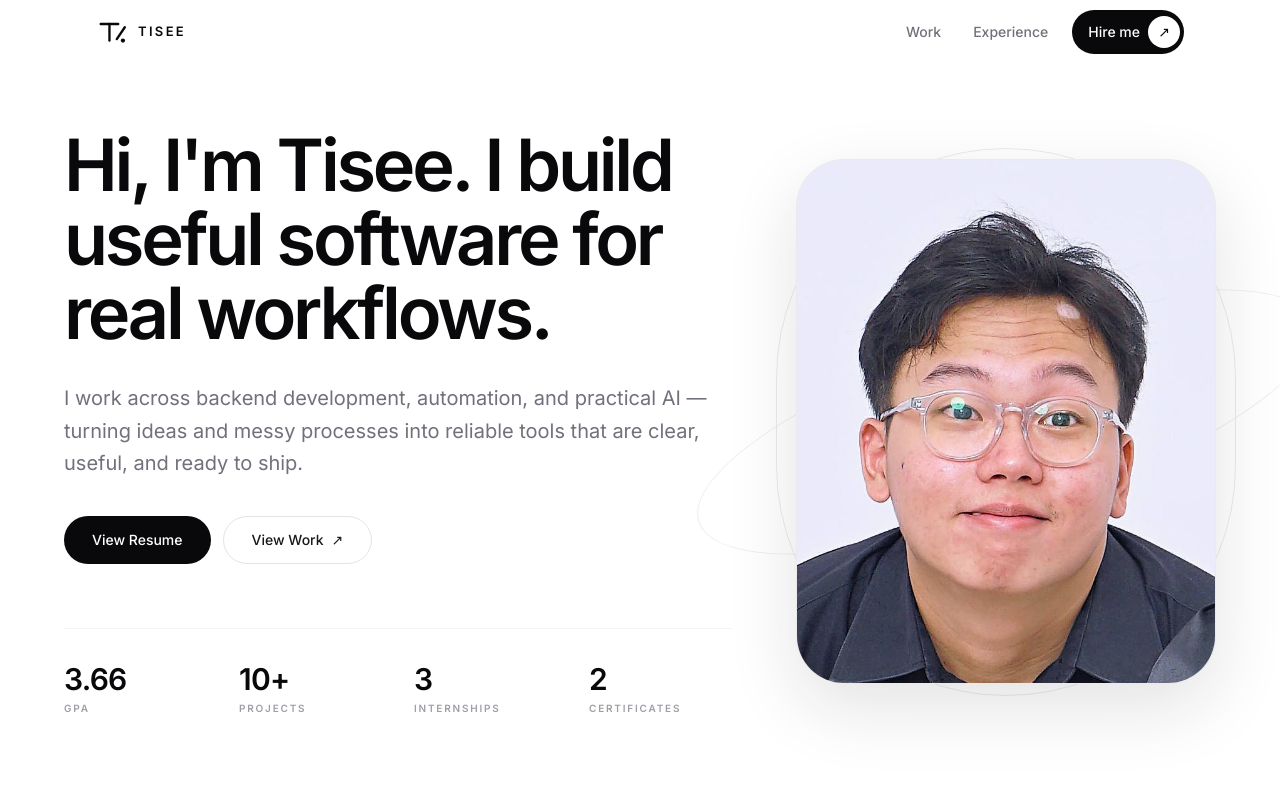
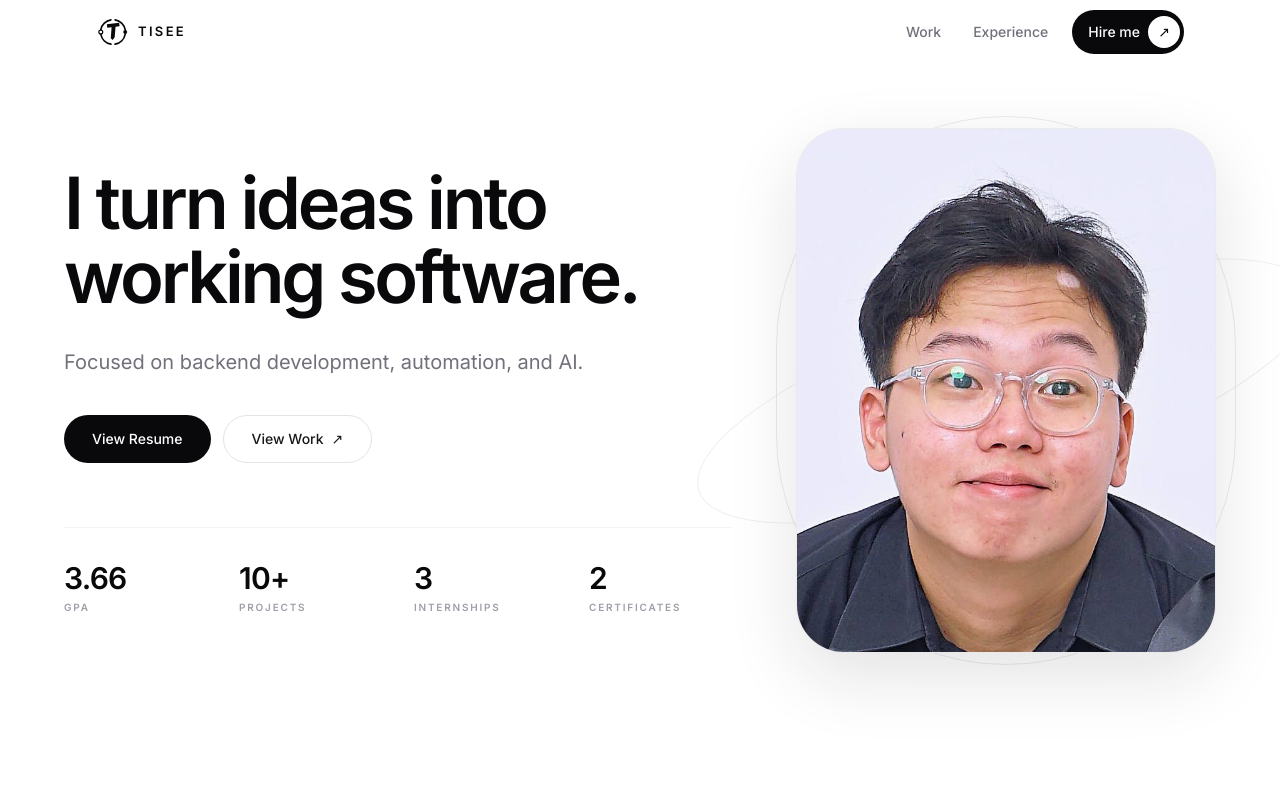
Before and after one commit to Tisee747/tisee-portfolio-v2, a Next.js app: page / in a window 1280 px wide. Shown: the top 800 px of the page. Built offline with nearby package versions, Linux system fonts and the light colour scheme.

Commit message:
fix: update Tisee logo and hero copy

```diff
--- a/src/app/opengraph-image.tsx
+++ b/src/app/opengraph-image.tsx
@@ -1,4 +1,5 @@
 import { ImageResponse } from "next/og";
+import { BrandMark } from "@/components/BrandMark";
 
 export const alt = "Tisee developer portfolio";
 export const size = {
@@ -24,11 +25,7 @@ export default function Image() {
         }}
       >
         <div style={{ display: "flex", alignItems: "center", gap: 18 }}>
-          <div style={{ display: "flex", alignItems: "baseline", gap: 4, fontSize: 40, fontWeight: 800, letterSpacing: -2 }}>
-            <span>T</span>
-            <span style={{ fontSize: 28, fontWeight: 600 }}>/</span>
-            <span style={{ fontSize: 18 }}>•</span>
-          </div>
+          <BrandMark size={52} color="#09090B" cutout="#FFFFFF" />
           <div style={{ fontSize: 24, fontWeight: 700, letterSpacing: 4 }}>TISEE</div>
         </div>
 
--- a/src/app/page.tsx
+++ b/src/app/page.tsx
@@ -13,13 +13,13 @@ export default function Home() {
           <div className="flex flex-col justify-center text-center md:text-left">
             <FadeIn delay={0.1}>
               <h1 className="mx-auto max-w-3xl text-5xl font-semibold leading-[1.03] tracking-[-0.045em] text-zinc-950 sm:text-6xl md:mx-0 md:text-7xl">
-                Hi, I&apos;m Tisee. I build useful software for real workflows.
+                I turn ideas into working software.
               </h1>
             </FadeIn>
 
             <FadeIn delay={0.2}>
               <p className="mx-auto mt-7 max-w-2xl text-base leading-relaxed text-zinc-500 sm:text-lg md:mx-0 md:mt-8 md:text-xl">
-                I work across backend development, automation, and practical AI — turning ideas and messy processes into reliable tools that are clear, useful, and ready to ship.
+                Focused on backend development, automation, and AI.
               </p>
             </FadeIn>
 
--- /dev/null
+++ b/src/components/BrandMark.tsx
@@ -0,0 +1,56 @@
+type BrandMarkProps = {
+  size?: number;
+  color?: string;
+  cutout?: string;
+  className?: string;
+};
+
+export function BrandMark({
+  size = 34,
+  color = "currentColor",
+  cutout = "#FFFFFF",
+  className,
+}: BrandMarkProps) {
+  return (
+    <svg
+      aria-hidden="true"
+      width={size}
+      height={size}
+      viewBox="0 0 64 64"
+      fill="none"
+      xmlns="http://www.w3.org/2000/svg"
+      className={className}
+    >
+      <path
+        d="M9 28C10.8 18 19 10.8 28 9"
+        stroke={color}
+        strokeWidth="3.25"
+        strokeLinecap="round"
+      />
+      <path
+        d="M36 9C45 10.8 53.2 18 55 28"
+        stroke={color}
+        strokeWidth="3.25"
+        strokeLinecap="round"
+      />
+      <path
+        d="M55 36C53.2 46 45 53.2 36 55"
+        stroke={color}
+        strokeWidth="3.25"
+        strokeLinecap="round"
+      />
+      <path
+        d="M28 55C19 53.2 10.8 46 9 36"
+        stroke={color}
+        strokeWidth="3.25"
+        strokeLinecap="round"
+      />
+      <circle cx="9" cy="32" r="3.7" fill={cutout} stroke={color} strokeWidth="2.25" />
+      <circle cx="55" cy="32" r="3.7" fill={color} />
+      <path
+        d="M20.5 17.5L43.5 14.5L44.4 21.1L36.8 22.1L35.2 42.1L31.4 47L27.8 43.7L29.3 23L21.1 24.1L20.5 17.5Z"
+        fill={color}
+      />
+    </svg>
+  );
+}
--- a/src/components/Navbar.tsx
+++ b/src/components/Navbar.tsx
@@ -4,30 +4,12 @@ import Link from "next/link";
 import { usePathname } from "next/navigation";
 import { motion, useMotionValueEvent, useReducedMotion, useScroll } from "framer-motion";
 import { useRef, useState } from "react";
+import { BrandMark } from "@/components/BrandMark";
 
 const navItems = [
   { name: "Work", shortName: "Work", path: "/projects" },
   { name: "Experience", shortName: "Exp.", path: "/#experience" },
 ];
-
-function BrandMark() {
-  return (
-    <svg
-      aria-hidden="true"
-      width="34"
-      height="34"
-      viewBox="0 0 36 36"
-      fill="none"
-      xmlns="http://www.w3.org/2000/svg"
-      className="shrink-0 text-zinc-950"
-    >
-      <path d="M5 9.5H23.5" stroke="currentColor" strokeWidth="2.5" strokeLinecap="round" />
-      <path d="M14.25 9.5V27" stroke="currentColor" strokeWidth="2.5" strokeLinecap="round" />
-      <path d="M22 25.5L30.5 13" stroke="currentColor" strokeWidth="2.5" strokeLinecap="round" />
-      <circle cx="28.5" cy="27" r="2.25" fill="currentColor" />
-    </svg>
-  );
-}
 
 export default function Navbar() {
   const pathname = usePathname();
@@ -64,7 +46,7 @@ export default function Navbar() {
             aria-label="Tisee home"
             className="group inline-flex min-h-11 shrink-0 items-center gap-2 text-zinc-950 focus-visible:outline-none focus-visible:ring-2 focus-visible:ring-zinc-900 focus-visible:ring-offset-4"
           >
-            <BrandMark />
+            <BrandMark size={34} className="shrink-0 text-zinc-950" />
             <span className="text-[12px] font-semibold uppercase tracking-[0.18em] transition-[letter-spacing] duration-200 group-hover:tracking-[0.24em] sm:text-[13px]">
               Tisee
             </span>
```
Also changed, not shown: src/app/icon.svg.
